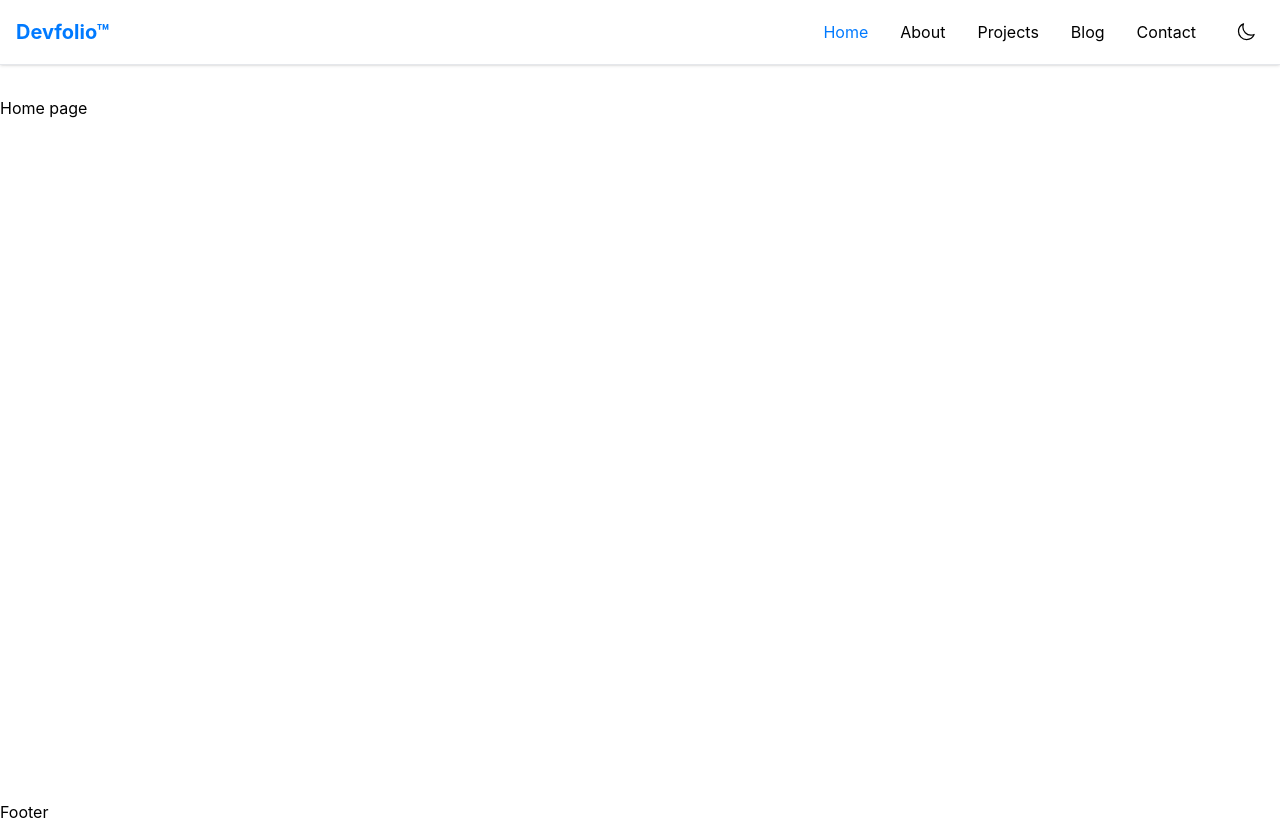
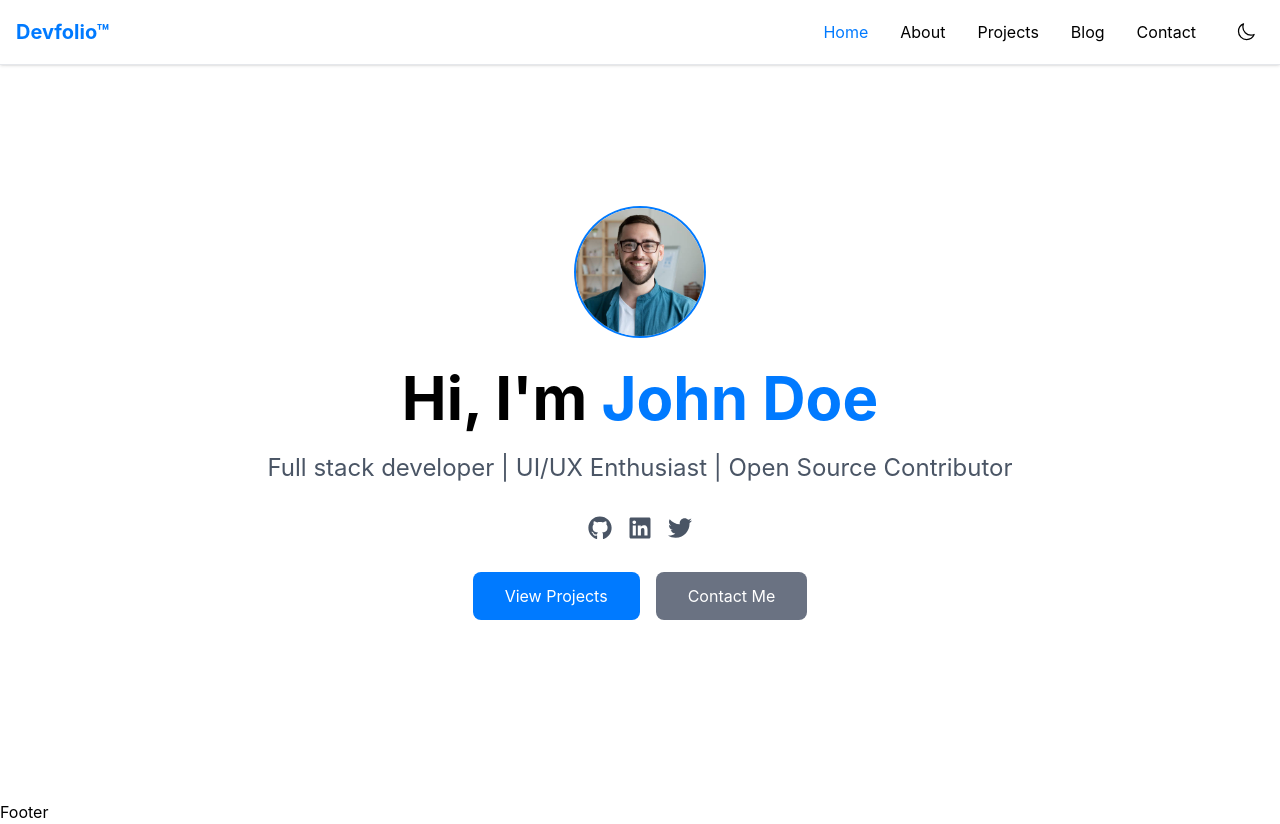
Before and after one commit to Thomas-Horvath/nextjs-portfolio-mamun, a Next.js app: page / in a window 1280 px wide. Built offline with nearby package versions, Linux system fonts and the light colour scheme.

Commit message:
hero section

```diff
--- /dev/null
+++ b/src/app/components/Hero.tsx
@@ -0,0 +1,49 @@
+import Image from 'next/image'
+import Link from 'next/link'
+import React from 'react'
+import { FaGithub, FaLinkedin, FaTwitter } from 'react-icons/fa'
+
+const Hero = () => {
+    return (
+        <section className='py-28 container max-w-7xl mx-auto px-4'>
+            <div className='max-w-3xl mx-auto text-center'>
+                <div className='flex flex-col items-center mb-4'>
+                    <Image src="/profile.avif" alt='profile image' width={100} height={100}
+                        className='rounded-full mb-4 w-32 h-32 object-cover ring-2 ring-primary'
+                    />
+                </div>
+
+                <h1 className="text-4xl md:text-6xl font-bold mb-6">Hi, I'm <span className='text-primary'>John Doe</span></h1>
+
+                <p className='text-xl md:text-2xl text-gray-600 dark:text-gray-300 mb-8'>Full stack developer | UI/UX Enthusiast | Open Source Contributor</p>
+
+                {/**  social links */}
+
+
+                <div className='flex justify-center space-x-4 mb-8'>
+                    <Link href='/' className='text-2xl text-gray-600 hover:text-primary dark:text-gray-300 transition-colors duration-300'>
+                        <FaGithub />
+                    </Link>
+                    <Link href='/' className='text-2xl text-gray-600 hover:text-primary dark:text-gray-300 transition-colors duration-300'>
+                        <FaLinkedin />
+                    </Link>
+                    <Link href='/' className='text-2xl text-gray-600 hover:text-primary dark:text-gray-300 transition-colors duration-300'>
+                        <FaTwitter />
+                    </Link>
+                </div>
+
+
+                {/* Buttons */}
+
+                <div className='flex flex-col md:flex-row justify-center gap-4 '>
+                    <Link href="/projects" className='bg-primary inline-block w-full md:w-auto text-white px-8 py-3 rounded-lg hover:bg-primary/80 transition-colors'>View Projects</Link>
+                    <Link href="/contact" className='bg-gray-500 inline-block w-full md:w-auto text-white px-8 py-3 rounded-lg hover:text-gray-800 hover:bg-gray-300 transition-colors'>Contact Me</Link>
+
+                </div>
+
+            </div>
+        </section>
+    )
+}
+
+export default Hero
--- a/src/app/page.tsx
+++ b/src/app/page.tsx
@@ -1,7 +1,9 @@
+import Hero from "./components/Hero";
 
 export default function Home() {
   return (
-   <div>Home page
-   </div>
+   <>
+   <Hero />
+   </>
   );
 }
```
